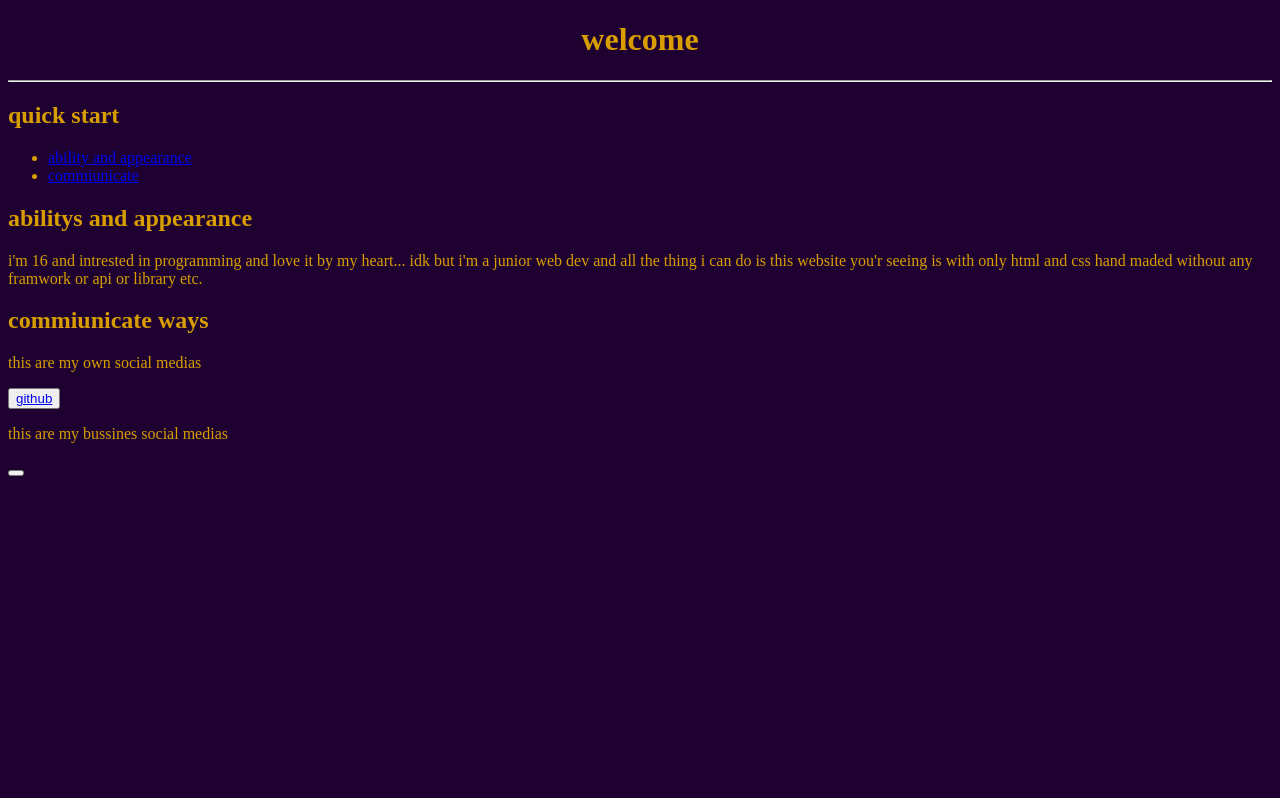
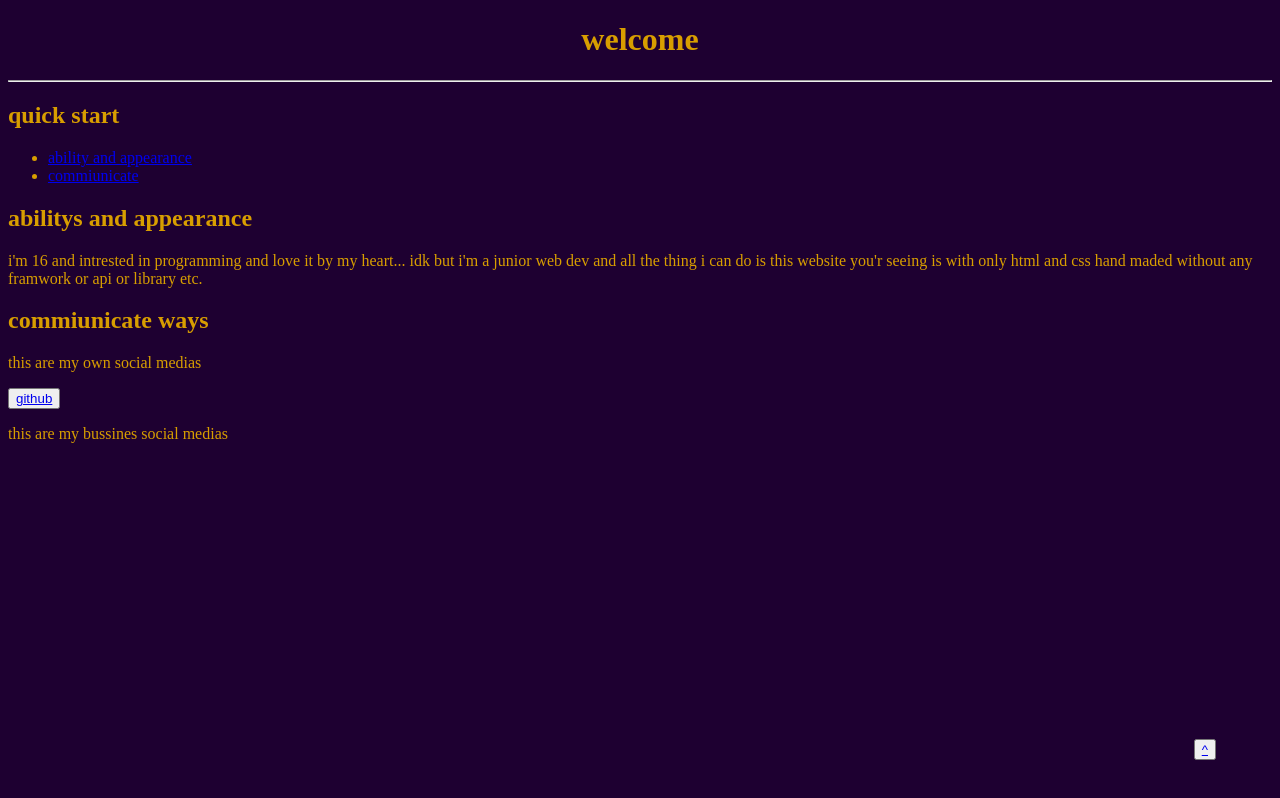
Before and after one commit to db1234719/db123, a plain HTML site: page project-202/index.html in a window 1280 px wide. Drawn offline with Linux system fonts and the light colour scheme.

Commit message:
it's now ready for some tests...

```diff
--- a/project-202/index.html
+++ b/project-202/index.html
@@ -22,6 +22,6 @@
     <p>this are my own social medias</p>
     <button><a href="github.com/db1234719">github</a></button>
     <p>this are my bussines social medias</p>
-    <div id="but"><button><a href=""></a></button></div>
+    <div id="but"><button><a href="#wel">^</a></button></div>
 </body>
 </html>
--- a/project-202/main.css
+++ b/project-202/main.css
@@ -10,4 +10,8 @@ body {
     background-color: #1e0031;
     border-radius: 50%;
     border: 15%;
+    font-size: 100%;
+    position: fixed;
+    bottom: 5%;
+    right: 5%;
 }
```
